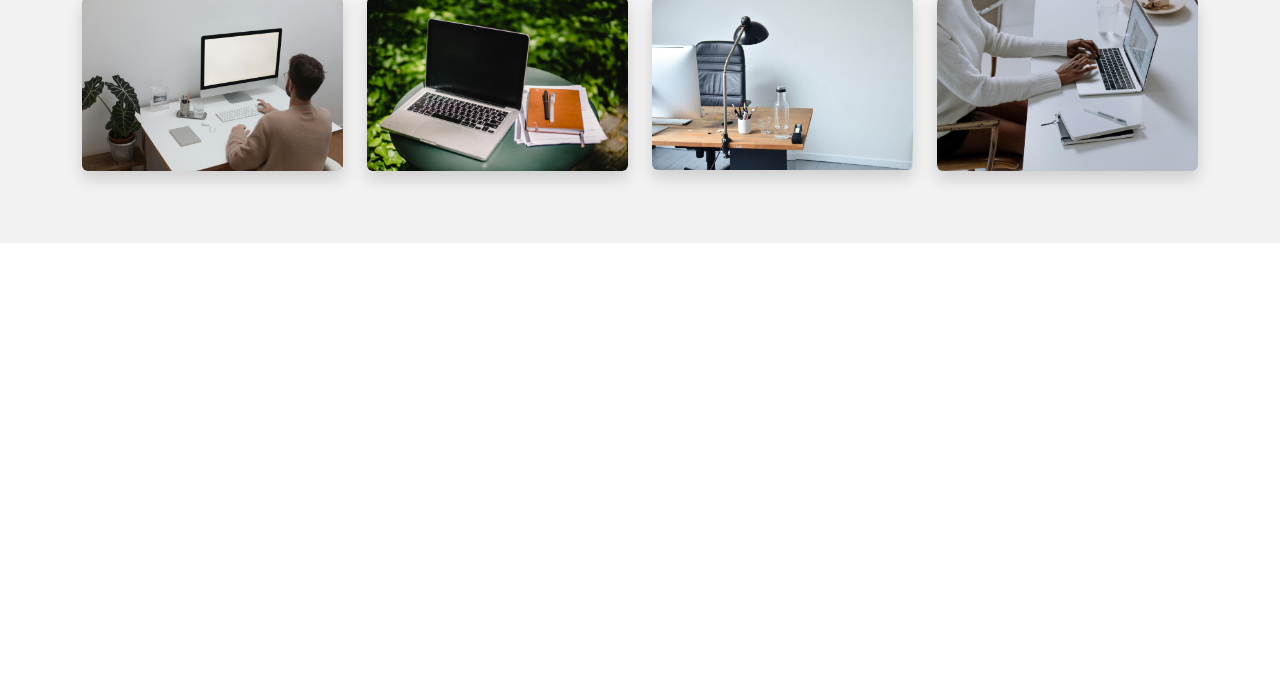
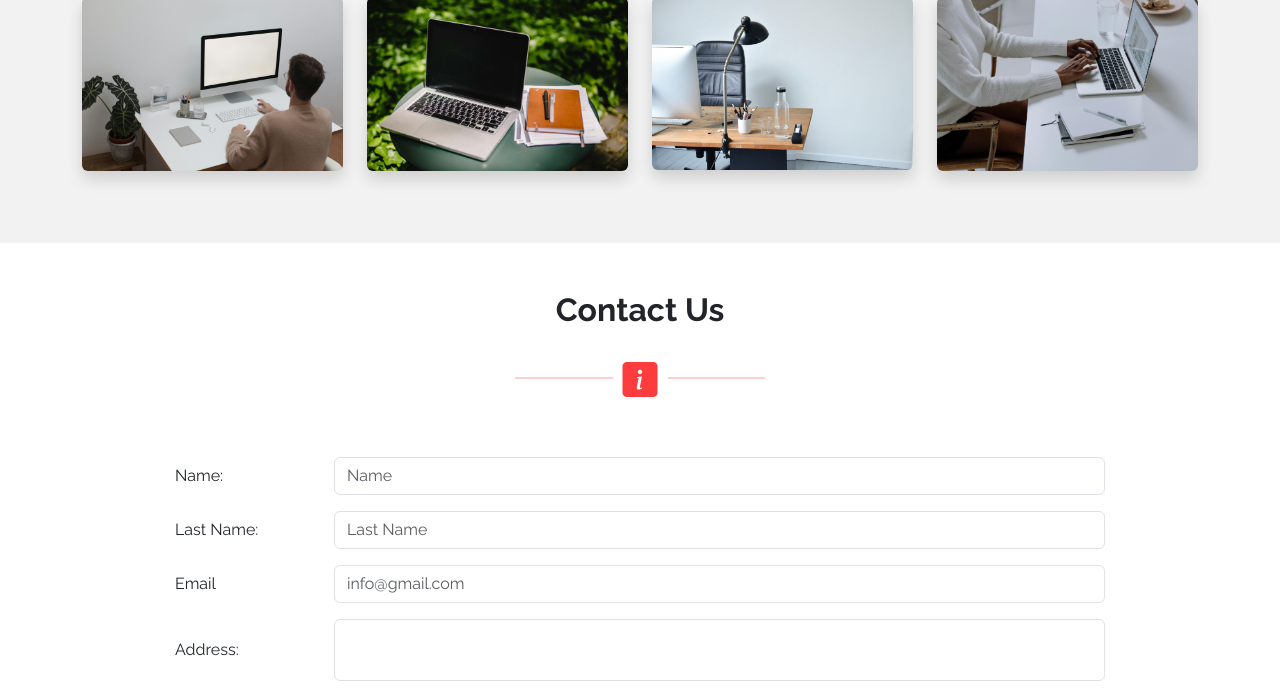
Before and after one commit to beyzaaakeser/WebDesign, a plain HTML site: page index.html in a window 1280 px wide. Shown: the part 2111-2800 px from the top of the page. Before the commit the page ends 2354 px from the top, so only its background shows below. Drawn offline with nearby package versions, Linux system fonts and the light colour scheme.

Commit message:
contact us  section completed

```diff
--- a/index.html
+++ b/index.html
@@ -131,7 +131,7 @@
       <div class="container">
         <h2 class="mb-5 fw-bold">About Us</h2>
         <hr class="hr" />
-        <i class="bi bi-balloon-heart-fill heart-gray"></i>
+        <i class="bi bi-briefcase-fill about-gray"></i>
         <p>
           Lorem ipsum dolor sit amet consectetur adipisicing elit. Consequatur
           illo distinctio minima animi expedita? In asperiores officia eligendi
@@ -325,6 +325,67 @@
       </div>
     </section>
 
+    <section class="p-5 text-center contact" id="contact">
+      <div class="container">
+        <h2 class="mb-5 fw-bold">Contact Us</h2>
+        <hr class="hr" />
+        <i class="bi bi-info-square-fill info-white"></i>
+
+        <form action="" class="col-md-10 text-start m-auto">
+          <div class="form-group row mb-3">
+            <label for="" class="col-md-2 align-self-center">Name:</label>
+            <div class="col-md-10">
+              <input
+                type="text"
+                placeholder="Name"
+                class="col-md-8 form-control"
+              />
+            </div>
+          </div>
+          <div class="form-group row mb-3">
+            <label for="" class="col-md-2 align-self-center">Last Name:</label>
+            <div class="col-md-10">
+              <input
+                type="text"
+                placeholder="Last Name"
+                class="col-md-8 form-control"
+              />
+            </div>
+          </div>
+          <div class="form-group row mb-3">
+            <label for="" class="col-md-2 align-self-center">Email</label>
+            <div class="col-md-10">
+              <input
+                type="email"
+                placeholder="info@gmail.com"
+                class="col-md-8 form-control"
+              />
+            </div>
+          </div>
+          <div class="form-group row mb-3">
+            <label for="" class="col-md-2 align-self-center">Address:</label>
+            <div class="col-md-10">
+              <textarea
+                type="text"
+                placeholder="Address"
+                class="col-md-8 form-control"
+              >
+              </textarea>
+            </div>
+          </div>
+
+          <div class="form-group row">
+            <button
+              type="submit"
+              class="btn btn-outline-danger align-self-center col-md-3 m-auto"
+            >
+              Submit
+            </button>
+          </div>
+        </form>
+      </div>
+    </section>
+
     <script
       src="https://cdn.jsdelivr.net/npm/bootstrap@5.3.3/dist/js/bootstrap.bundle.min.js"
       integrity="sha384-YvpcrYf0tY3lHB60NNkmXc5s9fDVZLESaAA55NDzOxhy9GkcIdslK1eN7N6jIeHz"
--- a/style.css
+++ b/style.css
@@ -14,6 +14,8 @@ body {
 
 .photoSlider {
   height: 600px;
+  object-fit: cover;
+    object-position: center;
 }
 
 .about {
@@ -27,10 +29,10 @@ body {
   margin: 25px auto;
 }
 
-.heart-gray {
+.about-gray {
   color: var(--red);
   position: relative;
-  top: -50px;
+  top: -60px;
   font-size: 40px;
   border: 10px solid var(--bgc);
   background-color: var(--bgc);
@@ -74,3 +76,20 @@ body {
   opacity: 0.7;
   transition: all 0.3s;
 }
+
+.contact {
+  background-color: white;
+}
+
+.info-white {
+  color: var(--red);
+  position: relative;
+  top: -50px;
+  font-size: 35px;
+  border: 10px solid white;
+  background-color: white;
+}
+
+textarea {
+  resize: none;
+}
```
